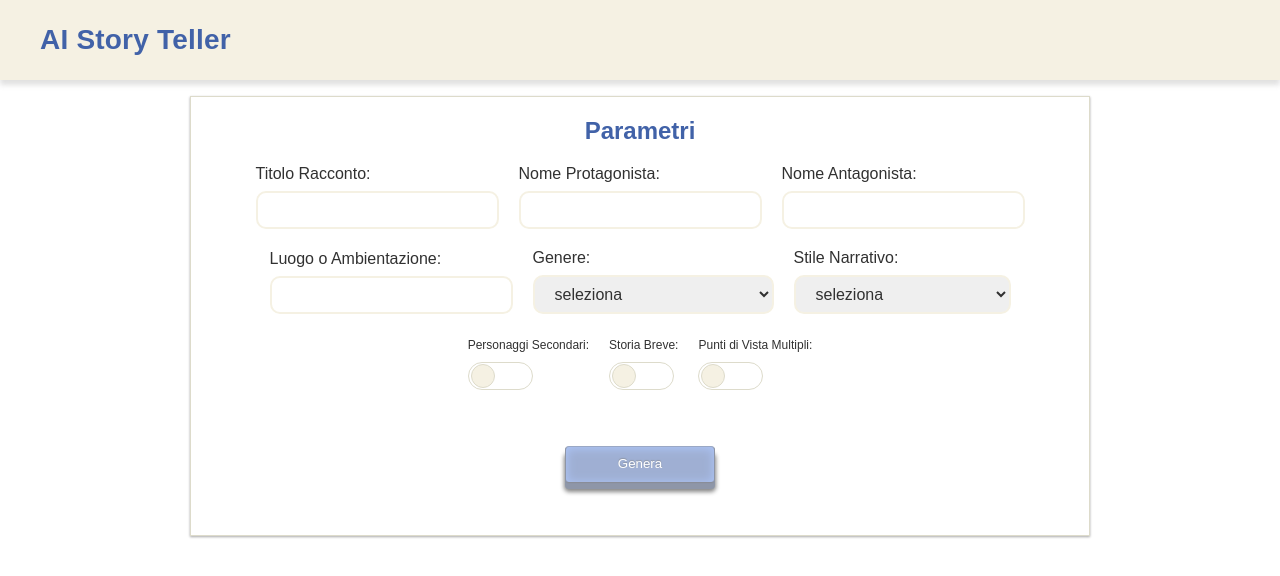
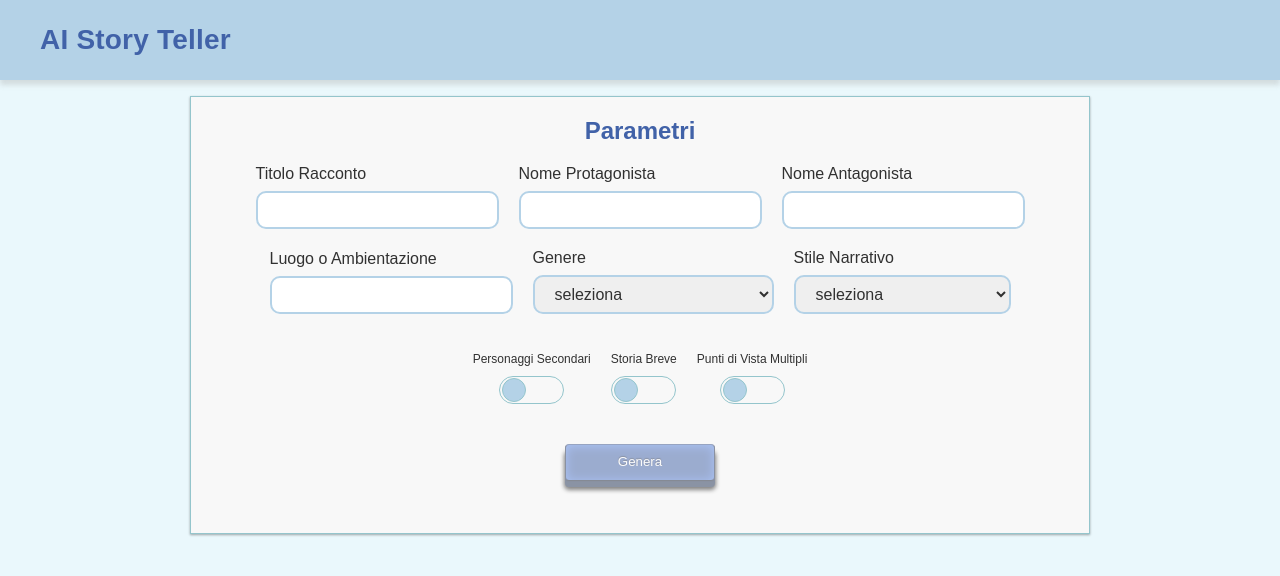
Before and after one commit to GiovanniRaniolo/ai-story-teller, a Next.js app: page / in a window 1280 px wide. Shown: the top 576 px of the page. Built offline with nearby package versions, Linux system fonts and the light colour scheme; a web font is replaced by a local one.

Commit message:
style: upgrade

```diff
--- a/src/components/Molecules/Slider/Slider.module.scss
+++ b/src/components/Molecules/Slider/Slider.module.scss
@@ -2,7 +2,7 @@
   position: relative;
   display: flex;
   width: 80%;
-  min-height: 240px;
+  min-height: 280px;
 
   h3 {
     color: var(--primary-color);
@@ -40,7 +40,7 @@
   position: absolute;
   width: 90%;
   height: 90%;
-  max-width: 500px; /* Adjust maximum width for better desktop fit */
+  max-width: 560px; /* Adjust maximum width for better desktop fit */
   min-height: 200px; /* Set a minimum height to ensure visibility */
   background-color: coral;
   border-radius: 15px;
--- a/src/components/Molecules/SwitchBox/SwitchBox.module.scss
+++ b/src/components/Molecules/SwitchBox/SwitchBox.module.scss
@@ -1,8 +1,16 @@
 .main {
-  margin-top: 24px;
-  margin-bottom: 46px;
+  margin-top: 26px;
+  margin-bottom: 16px;
+  display: flex;
+  flex-direction: column;
+  justify-content: center;
+  align-items: center;
   p {
     font-size: 12px;
     margin-bottom: 10px;
   }
+  @media (max-width: 768px) {
+    margin-top: 12px;
+    margin-bottom: 0px;
+  }
 }
--- a/src/pages/_app.tsx
+++ b/src/pages/_app.tsx
@@ -2,5 +2,9 @@ import "@/styles/globals.scss";
 import type { AppProps } from "next/app";
 
 export default function App({ Component, pageProps }: AppProps) {
-  return <Component {...pageProps} />;
+  return (
+    <div className="transition-background">
+      <Component {...pageProps} />
+    </div>
+  );
 }
--- a/src/pages/index.tsx
+++ b/src/pages/index.tsx
@@ -45,6 +45,7 @@ export default function Home() {
     icon: string
   ) => {
     const id = Math.floor(Math.random() * 1000);
+    console.log("Showing toast with id:", id);
     const newToast = {
       id,
       title,
@@ -57,6 +58,7 @@ export default function Home() {
   };
 
   const removeToast = (id: number) => {
+    console.log("Removing toast with id:", id);
     setToastList((prevToastList) =>
       prevToastList.filter((toast) => toast.id !== id)
     );
@@ -184,49 +186,49 @@ Ogni finale deve essere preceduto da un numero e da un punto, e la descrizione d
           <WindowBox title="Parametri">
             <div className={style.container}>
               <InputBox
-                label="Titolo Racconto:"
+                label="Titolo Racconto"
                 value={title}
                 setValue={setTitle}
               />
               <InputBox
-                label="Nome Protagonista:"
+                label="Nome Protagonista"
                 value={protagonista}
                 setValue={setProtagonista}
               />
               <InputBox
-                label="Nome Antagonista:"
+                label="Nome Antagonista"
                 value={antagonista}
                 setValue={setAntagonista}
               />
               <InputBox
-                label="Luogo o Ambientazione:"
+                label="Luogo o Ambientazione"
                 value={ambientazione}
                 setValue={setAmbientazione}
               />
               <SelectBox
-                label="Genere:"
+                label="Genere"
                 list={listaGeneri}
                 setAction={setGenere}
               />
               <SelectBox
-                label="Stile Narrativo:"
+                label="Stile Narrativo"
                 list={listaStiliNarrativi}
                 setAction={setStileNarrativo}
               />
             </div>
-            <div className={style.container}>
+            <div className={`${style.container} ${style.switches}`}>
               <SwitchBox
-                label="Personaggi Secondari:"
+                label="Personaggi Secondari"
                 value={personaggiSecondari}
                 setValue={setPersonaggiSecondari}
               />
               <SwitchBox
-                label="Storia Breve:"
+                label="Storia Breve"
                 value={breve}
                 setValue={setBreve}
               />
               <SwitchBox
-                label="Punti di Vista Multipli:"
+                label="Punti di Vista Multipli"
                 value={puntiDiVistaMultipli}
                 setValue={setPuntiDiVistaMultipli}
               />
--- a/src/styles/Home.module.scss
+++ b/src/styles/Home.module.scss
@@ -20,8 +20,14 @@
       }
     }
 
+    .switches {
+      margin-bottom: 14px;
+      margin-top: 12px;
+    }
+
     .result {
       margin-top: 2rem;
+      margin-bottom: 2rem;
     }
 
     .result h1 {
--- a/src/styles/default/_mixins.scss
+++ b/src/styles/default/_mixins.scss
@@ -1,5 +1,6 @@
 @mixin window-style($width: 100%) {
   color: var(--color-100);
+  background-color: var(--color-0);
   width: $width;
   max-width: 900px;
   margin: auto;
--- a/src/styles/globals.scss
+++ b/src/styles/globals.scss
@@ -5,9 +5,9 @@
 :root {
   --primary-color: #4162a8;
 
-  --color-0: #ffffff;
-  --color-20: #f5f1e3;
-  --color-80: #dddbcb;
+  --color-0: #f8f8f8;
+  --color-20: #b4d2e7;
+  --color-80: #94c5cc;
   --color-100: #313131;
 }
 
@@ -34,3 +34,29 @@ a {
 h1 {
   color: var(--primary-color);
 }
+
+@keyframes backgroundColorTransition {
+  0% {
+    background-color: #f8f8f8;
+  }
+  20% {
+    background-color: #e7f5ff;
+  }
+  40% {
+    background-color: #f2fff3;
+  }
+  60% {
+    background-color: #f3e7ff;
+  }
+  80% {
+    background-color: #ffefe5;
+  }
+  100% {
+    background-color: #f8f8f8;
+  }
+}
+
+.transition-background {
+  animation: backgroundColorTransition 20s ease-in-out infinite;
+  min-height: 100vh;
+}
```
Lines whose indentation alone changed are shown as unchanged.
